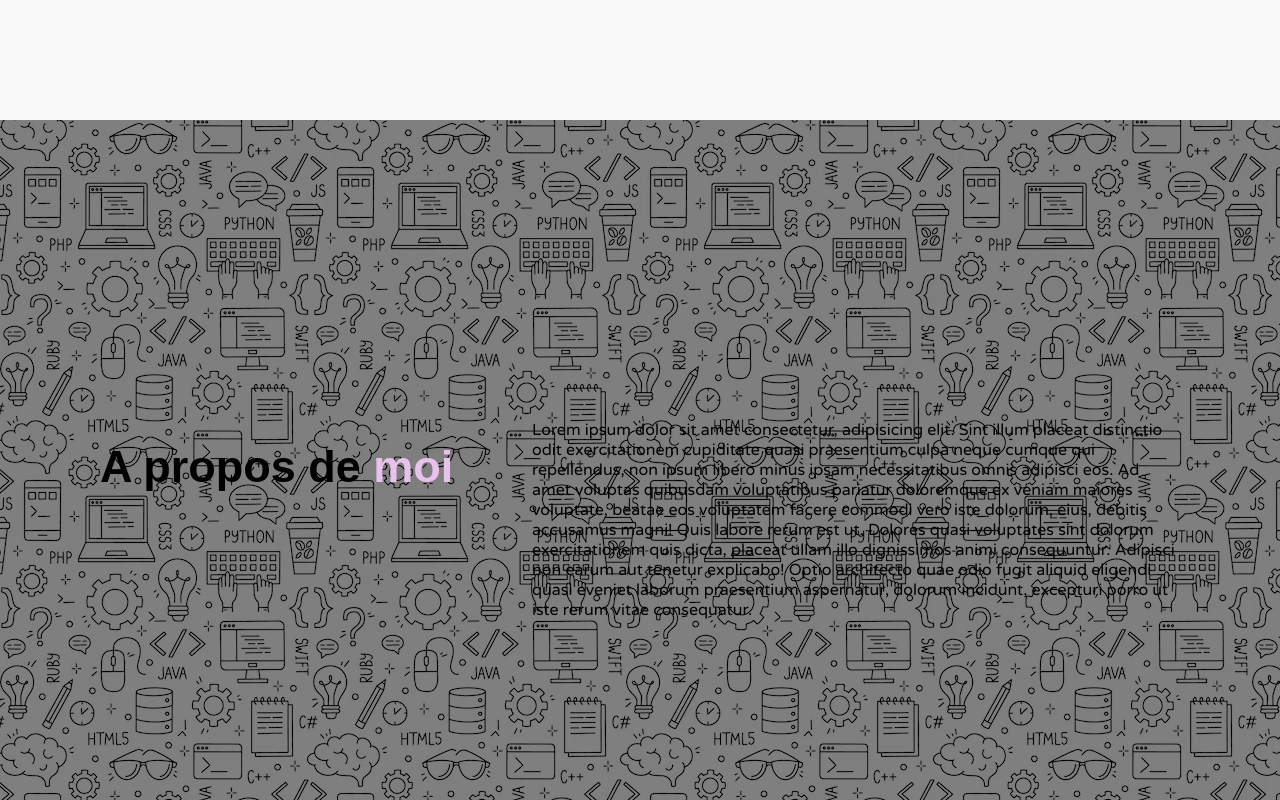
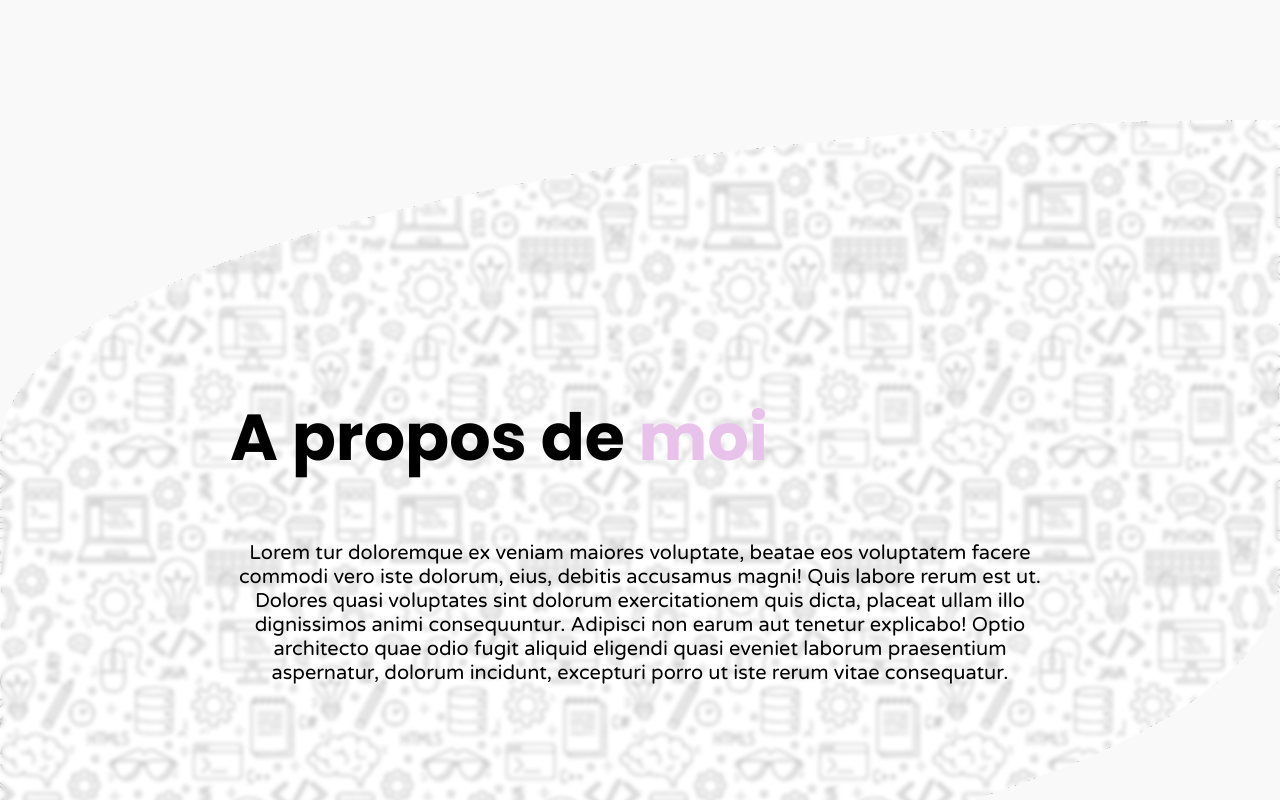
Before and after one commit to Iskandar835/Portfolio, a React (Vite) app: page / in a window 1280 px wide. Shown: the part 1460-2260 px from the top of the page. Built offline with nearby package versions, Linux system fonts and the light colour scheme.

Commit message:
Optimisation AboutMe/ export ajouter sur BannerContact & Projects

```diff
--- a/src/components/PageStructure/AboutMe.jsx
+++ b/src/components/PageStructure/AboutMe.jsx
@@ -1,5 +1,7 @@
-import styled from "styled-components"
-import { Span } from "./BannerContact"
+import styled from "styled-components";
+import { Span, Subtitle } from "./BannerContact";
+import { Titleh2 } from "./Projects";
+
 
 const SectionAbout = styled.section`
     position: relative;
@@ -7,50 +9,51 @@
     justify-content: space-between;
     align-items: center;
     height: 800px;
-    margin-top: 200px;
-    padding: 0 100px;
+    margin: 200px 0 0 0;
+    padding: 0 230px;
     background: url("./src/assets/doodle-items.avif");
     background-color: #6E6E73;
+    border-radius: 100% 0% 100% 0% / 41% 57% 43% 59%;
 `
 const Overlay = styled.div`
     position: absolute;
+    z-index: 1;
     top: 0;
     left: 0;
     width: 100%;
     height: 100%;
-            background-color: rgba(0, 0, 0, 0.5); /* Voile semi-transparent */
-            z-index: 1;
-`
-const Subtitle = styled.h2`
-    font-size: 45px;
-    font-family: "hanuman", sans-serif;
+    background-color: rgba(255, 255, 255, 0.6); /* Voile semi-transparent */
+    backdrop-filter: blur(2px);
+    border-radius: 100% 0% 100% 0% / 41% 57% 43% 59%;
 `
 const TextContainer = styled.div`
     position: relative;
     z-index: 2;
-    display: flex;
-    justify-content: space-between;
 `
-const ParagraphContainer = styled.div`
-    width: 60%;
+const Text = styled(Subtitle)`
+    text-align: center;
 `
 
 function AboutMe () {
     return (
         <SectionAbout>
-            <Overlay/>
+            <Overlay />
             <TextContainer>
-                <Subtitle>
+                <Titleh2>
                     A propos de <Span>moi</Span>
-                </Subtitle>
-                <ParagraphContainer>
-                    <p>Lorem ipsum dolor sit amet consectetur, adipisicing elit. Sint illum placeat distinctio odit exercitationem cupiditate quasi praesentium culpa neque cumque qui repellendus, non ipsum libero minus ipsam necessitatibus omnis adipisci eos. Ad amet voluptas quibusdam voluptatibus pariatur doloremque ex veniam maiores voluptate, beatae eos voluptatem facere commodi vero iste dolorum, eius, debitis accusamus magni! Quis labore rerum est ut. Dolores quasi voluptates sint dolorum exercitationem quis dicta, placeat ullam illo dignissimos animi consequuntur. Adipisci non earum aut tenetur explicabo! Optio architecto quae odio fugit aliquid eligendi quasi eveniet laborum praesentium aspernatur, dolorum incidunt, excepturi porro ut iste rerum vitae consequatur.
-                    </p>
-
-                </ParagraphContainer>
+                </Titleh2>
+                <Text>
+                    Lorem tur doloremque ex veniam maiores voluptate, beatae eos voluptatem
+                    facere commodi vero iste dolorum, eius, debitis accusamus magni! Quis labore
+                    rerum est ut. Dolores quasi voluptates sint dolorum exercitationem quis dicta,
+                    placeat ullam illo dignissimos animi consequuntur. Adipisci non earum aut
+                    tenetur explicabo! Optio architecto quae odio fugit aliquid eligendi quasi
+                    eveniet laborum praesentium aspernatur, dolorum incidunt, excepturi porro ut
+                    iste rerum vitae consequatur.
+                </Text>
             </TextContainer>
         </SectionAbout>
     )
-}
+};
 
-export default AboutMe
+export default AboutMe;
--- a/src/components/PageStructure/BannerContact.jsx
+++ b/src/components/PageStructure/BannerContact.jsx
@@ -27,7 +27,7 @@
     width: 40%;
     margin: 80px 0 0 0;
 `
-const Subtitle = styled.p`
+export const Subtitle = styled.p`
     font-size: 20px;
 `
 const ContactContainer = styled.div`
--- a/src/components/PageStructure/Projects.jsx
+++ b/src/components/PageStructure/Projects.jsx
@@ -14,7 +14,7 @@
     display: flex;
     justify-content: space-between;
 `
-const Titleh2 = styled.h2`
+export const Titleh2 = styled.h2`
     font-family: "Poppins", sans-serif;
     font-size: 65px;
 `
```
Lines whose indentation alone changed are shown as unchanged.
